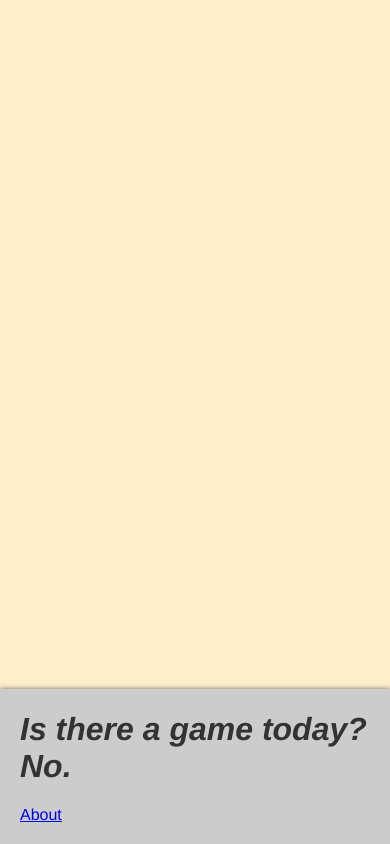
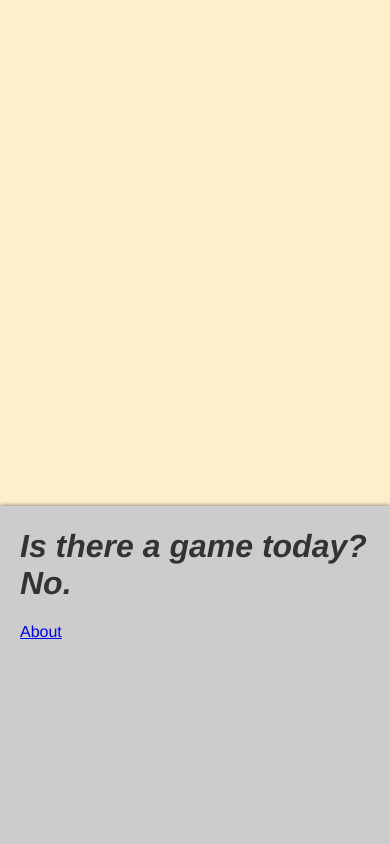
Before and after one commit to curtmerrill/atlgameday, a Django app: page / in a window 390 px wide. Run offline with Django 3.2, Linux system fonts and the light colour scheme; data that the repository does not hold is empty; some libraries are stand-ins or nearby versions.

Commit message:
Update div positioning

```diff
--- a/gameday/static/css/base.css
+++ b/gameday/static/css/base.css
@@ -37,10 +37,10 @@ body {
   overflow-y: scroll; }
   @media screen and (max-width: 799px) {
     .content-container {
-      bottom: 0;
+      top: 60%;
       left: 0;
       width: 100%;
-      max-height: 50%;
+      min-height: 40%;
       box-shadow: 0 0 5px 0 #666; } }
   @media screen and (min-width: 800px) {
     .content-container {
--- a/gameday/static/sass/base.scss
+++ b/gameday/static/sass/base.scss
@@ -40,10 +40,10 @@ body {
     background: #ccc;
 	overflow-y: scroll;
 	@media screen and (max-width: 799px) {
-	    bottom: 0;
+	    top: 60%;
 	    left: 0;
 	    width: 100%;
-		max-height: 50%;
+		min-height: 40%;
 		box-shadow: 0 0 5px 0 #666;
 	}
 	@media screen and (min-width: 800px) {
```
Also changed, not shown: 1 other file.
